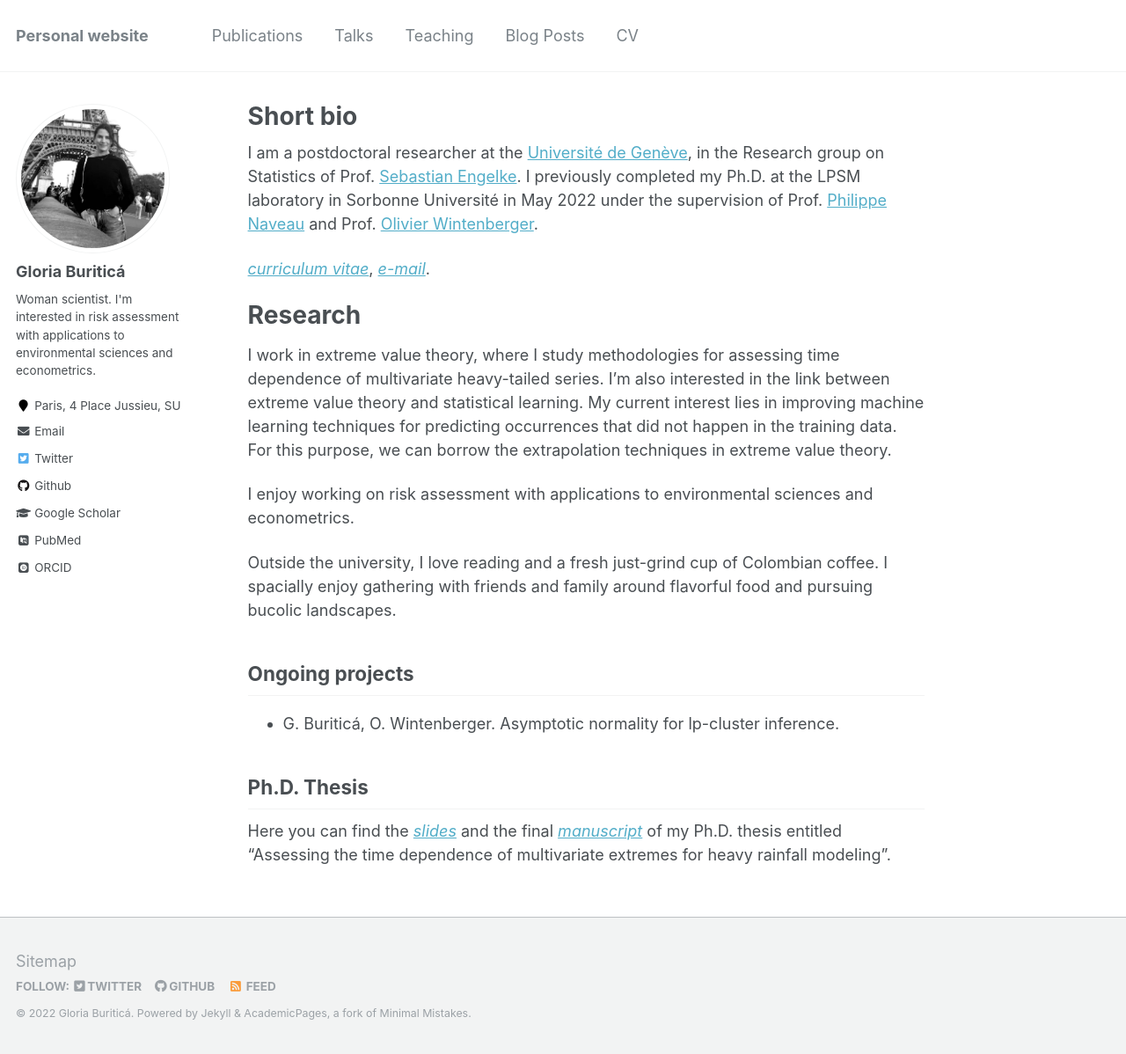
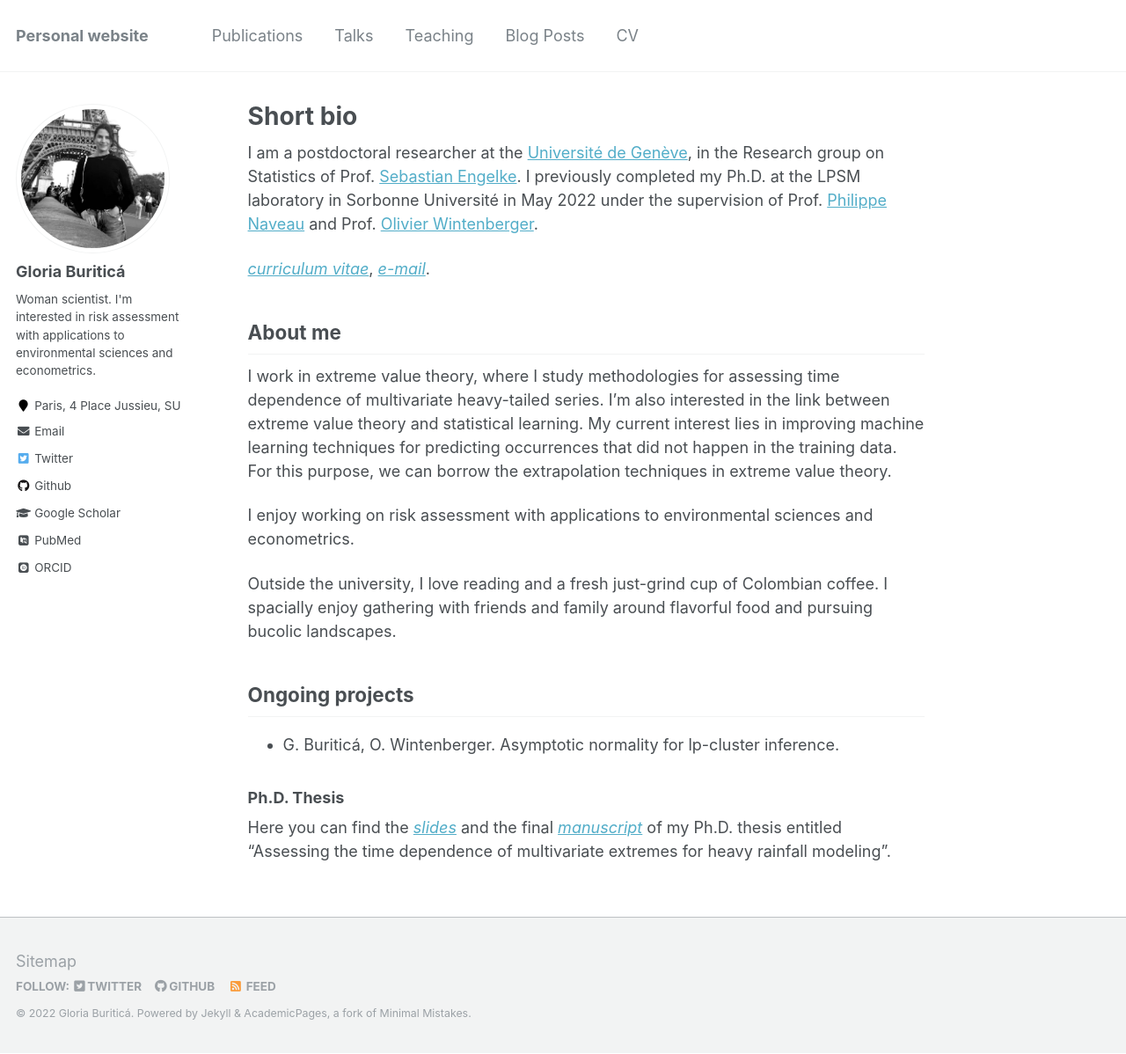
Before and after one commit to GBuritica/GBuritica.github.io, a Jekyll site: the page built from _pages/about.md, in a window 1280 px wide and 1198 px high. Shown: the whole window at 88% size. Built offline with Jekyll 4.4.1, drawn with Linux system fonts in a browser that asks for light colours; some web fonts are replaced.

Commit message:
Update about.md

```diff
--- a/_pages/about.md
+++ b/_pages/about.md
@@ -9,13 +9,13 @@ redirect_from:
 ---
 
 
- I am a postdoctoral researcher at the [Université de Genève](https://www.unige.ch/gsem/fr/recherche/corps-professoral/chercheurs/gloria-buritica-borda/), in the Research group on Statistics of Prof. [Sebastian Engelke](http://www.sengelke.com). I previously completed my Ph.D. at the LPSM laboratory in Sorbonne Université in May 2022 under the supervision of Prof. [Philippe Naveau](https://www.lsce.ipsl.fr/Phocea/Pisp/visu.php?id=176&uid=naveau) and Prof. [Olivier Wintenberger](http://wintenberger.fr).
+I am a postdoctoral researcher at the [Université de Genève](https://www.unige.ch/gsem/fr/recherche/corps-professoral/chercheurs/gloria-buritica-borda/), in the Research group on Statistics of Prof. [Sebastian Engelke](http://www.sengelke.com). I previously completed my Ph.D. at the LPSM laboratory in Sorbonne Université in May 2022 under the supervision of Prof. [Philippe Naveau](https://www.lsce.ipsl.fr/Phocea/Pisp/visu.php?id=176&uid=naveau) and Prof. [Olivier Wintenberger](http://wintenberger.fr).
 
 
 [*curriculum vitae*](/files/CV_BURITICA.pdf), [*e-mail*](mailto:gloria.buriticaborda@unige.ch).
 
 
-# Research
+## About me
 
 I work in extreme value theory, where I study methodologies for assessing time dependence of multivariate heavy-tailed series. I'm also interested in the link between extreme value theory and statistical learning. My current interest lies in improving machine learning techniques for predicting occurrences that did not happen in the training data. For this purpose, we can borrow the extrapolation techniques in extreme value theory.
 
@@ -26,6 +26,6 @@ Outside the university, I love reading and a fresh just-grind cup of Colombian c
 ## Ongoing projects
 - G. Buriticá, O. Wintenberger. Asymptotic normality for lp-cluster inference.
 
-## Ph.D. Thesis
+### Ph.D. Thesis
 
 Here you can find the [*slides*](/files/Oral_slides-10.pdf) and the final [*manuscript*](/files/these_archivage_3701601.pdf) of my Ph.D. thesis entitled "Assessing the time dependence of multivariate extremes for heavy rainfall modeling”.
```
